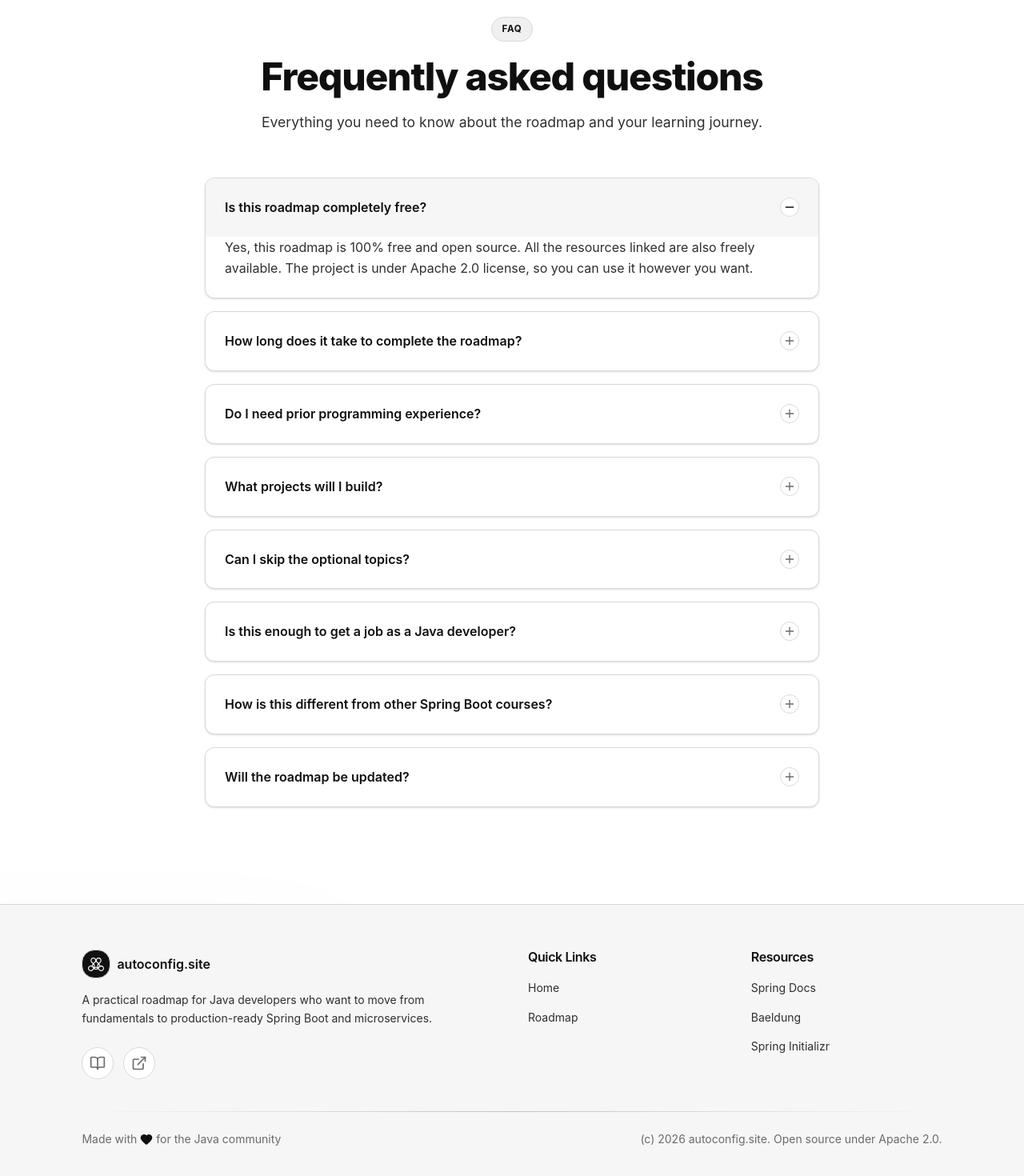
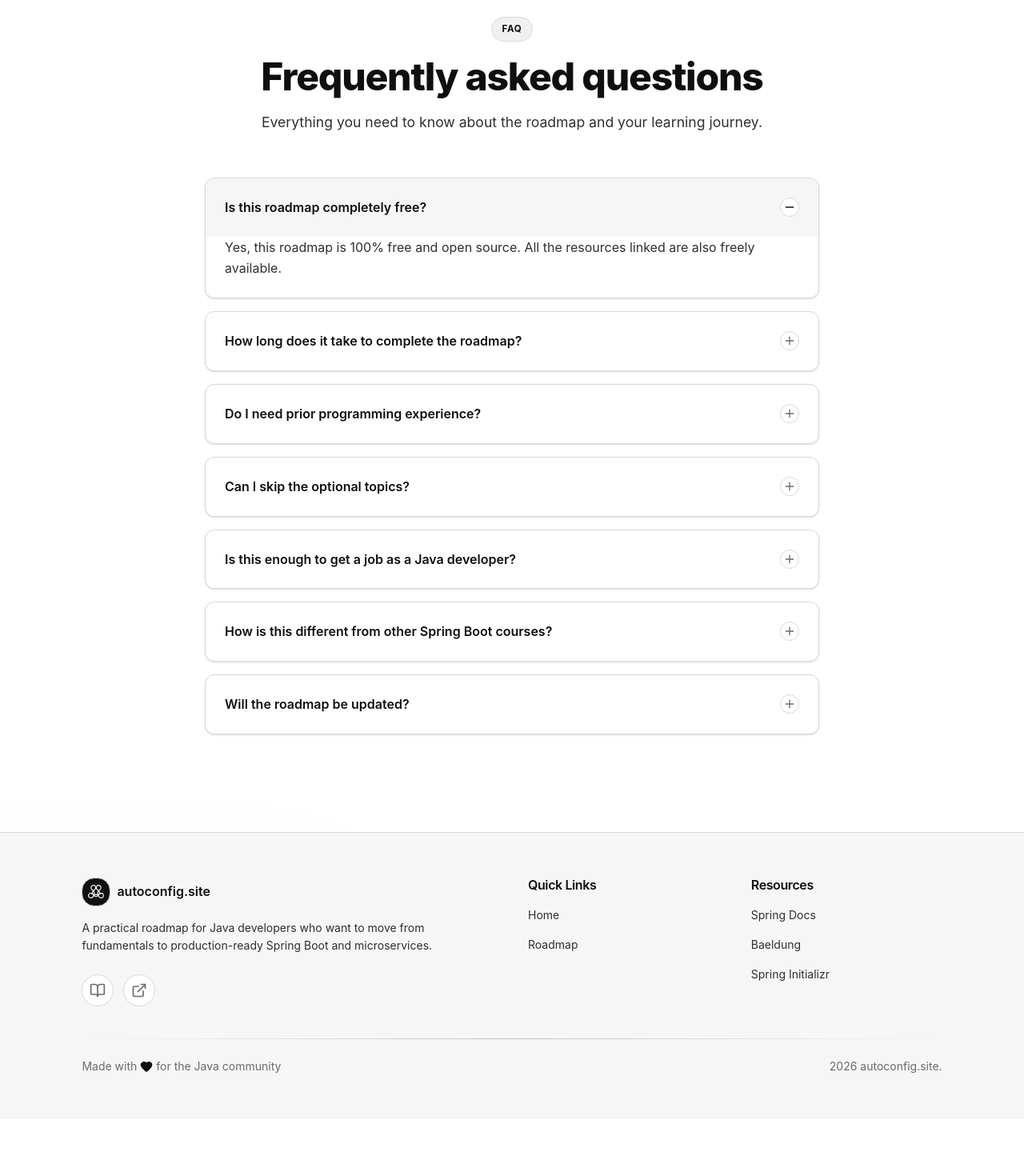
Before and after one commit to sanketttt26/autoconfig, a React (Vite) app: page / in a window 1280 px wide. Shown: the part 2769-4239 px from the top of the page at 80% size. After the commit the page ends 4168 px from the top, so only its background shows below. Built offline with nearby package versions, Linux system fonts and the light colour scheme; a small style sheet from the web is missing.

Commit message:
feat: update padding in RoadmapPage and modify FAQ answers for clarity

```diff
--- a/src/pages/RoadmapPage.tsx
+++ b/src/pages/RoadmapPage.tsx
@@ -294,7 +294,7 @@ export function RoadmapPage() {
   };
 
   return (
-    <div className="pb-16">
+    <div className="pb-16 pt-8 md:pt-10">
       <div className="container-custom">
         <header className="mb-8">
           <span className="kicker">Interactive Roadmap</span>
--- a/src/sections/FAQ.tsx
+++ b/src/sections/FAQ.tsx
@@ -5,7 +5,7 @@ import { SectionIntro } from '../components/SectionIntro';
 const faqs = [
   {
     question: 'Is this roadmap completely free?',
-    answer: 'Yes, this roadmap is 100% free and open source. All the resources linked are also freely available. The project is under Apache 2.0 license, so you can use it however you want.',
+    answer: 'Yes, this roadmap is 100% free and open source. All the resources linked are also freely available.',
   },
   {
     question: 'How long does it take to complete the roadmap?',
@@ -16,16 +16,12 @@ const faqs = [
     answer: 'Basic programming knowledge is helpful but not required. The roadmap starts with Java fundamentals and assumes no prior Java experience. If you are completely new to programming, you might need extra time in the early stages.',
   },
   {
-    question: 'What projects will I build?',
-    answer: 'You will build several projects including: a Student Management System (Stage 1 capstone), an E-Commerce Backend with JWT auth and payments (Stage 2), a Real-time Chat Application (Stage 2 advanced), and a Microservices-based E-Commerce Platform (Stage 3).',
-  },
-  {
     question: 'Can I skip the optional topics?',
     answer: 'Optional topics are marked as OPTIONAL but they are not meant to be skipped entirely. They provide deeper knowledge that will make you a better developer. If you are short on time, do them later, but try to complete them eventually.',
   },
   {
     question: 'Is this enough to get a job as a Java developer?',
-    answer: 'This roadmap covers all the essential skills needed for a Spring Boot developer role. Combined with the projects you will build, it provides a strong foundation. However, job readiness also depends on problem-solving skills, which you should practice separately on platforms like LeetCode.',
+    answer: 'This roadmap covers all the essential skills needed for a Spring Boot developer role. Combined with the projects you will build, it provides a strong foundation. However, job readiness also depends on problem-solving skills',
   },
   {
     question: 'How is this different from other Spring Boot courses?',
--- a/src/sections/Footer.tsx
+++ b/src/sections/Footer.tsx
@@ -109,7 +109,7 @@ export function Footer() {
             the Java community
           </p>
           <p className="text-sm text-muted">
-            (c) {currentYear} autoconfig.site. Open source under Apache 2.0.
+            {currentYear} autoconfig.site.
           </p>
         </div>
       </div>
```
